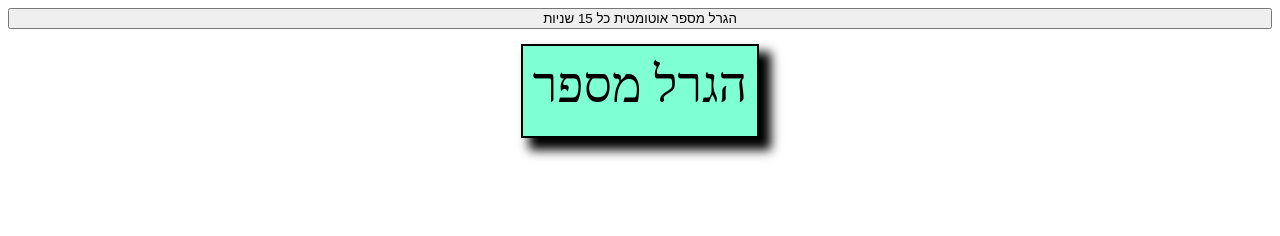
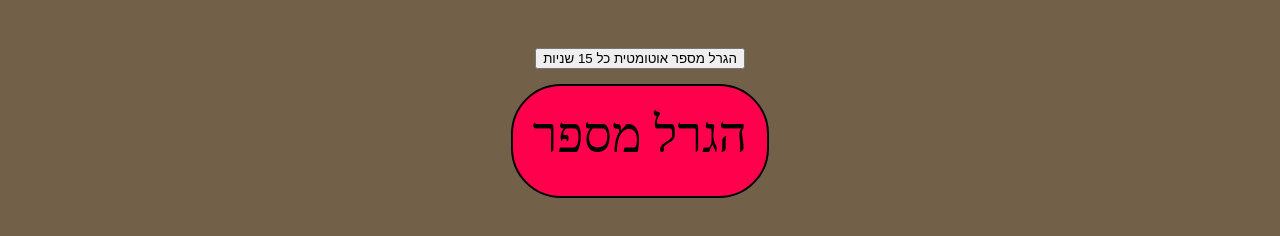
Before and after one commit to kobi-cohen/Bingo, a plain HTML site: page index.html in a window 1280 px wide. Drawn offline with Linux system fonts and the light colour scheme.

Commit message:
centered items balls

```diff
--- a/index.html
+++ b/index.html
@@ -15,7 +15,7 @@
     <div class="ballsList"></div>
     <button id="btnAutomatic">הגרל מספר אוטומטית כל 15 שניות</button>
     <div class="centered">
-        <div class="roll" id="btn">הגרל מספר</div>
+        <div class="rollBtn" id="btn">הגרל מספר</div>
 
         <div class="info"></div>
     </div>
--- a/script.js
+++ b/script.js
@@ -5,7 +5,7 @@ const ballsList = document.querySelector('.ballsList')
 
 const circleBall = document.createElement('div')
 const ball = document.createElement('div')
-const btn = document.querySelector('#btn')
+const btn = document.querySelector('.rollBtn')
 const btnAutomatic = document.querySelector('#btnAutomatic')
 const centered = document.querySelector('.centered')
 circleBall.classList.add('circleBall')
--- a/style.css
+++ b/style.css
@@ -1,6 +1,18 @@
+   body{
+    background-color: rgb(114, 96, 72);
+    /* background-image: url('./images/bingo_background_1X1.jpg');
+    background-repeat:no-repeat; */
+   }
    .wrapper{
     display: flex;
     flex-direction: column;
+   align-items: center;
+
+
+   }
+   .ballsList{
+    margin: 20px;
+    width: 70%;
    }
    .centered{
     display: flex;
@@ -24,17 +36,19 @@
         height: 50px;
         margin: 20px;
     }
-    .roll{
+    .rollBtn{
         margin: 15px;
-        padding: 10px;
+        padding: 20px;
         width: fit-content;
         height: 70px;
-        background-color: aquamarine;
+        background-color: rgb(255, 0, 76);
         border: 2px solid black;
         font-size: 50px;
-        box-shadow: 10px 10px 10px 2px;
+        border-radius: 50px;
+/*
+        box-shadow: 10px 10px 10px 2px; */
     }
-    .roll:hover{
+    .rollBtn:hover{
         box-shadow: 0px 0px;
         background-color: rgb(34, 56, 49);
         color:rgb(238, 235, 231);
```
Also changed, not shown: images/bingo_background_1X1.jpg (added).
